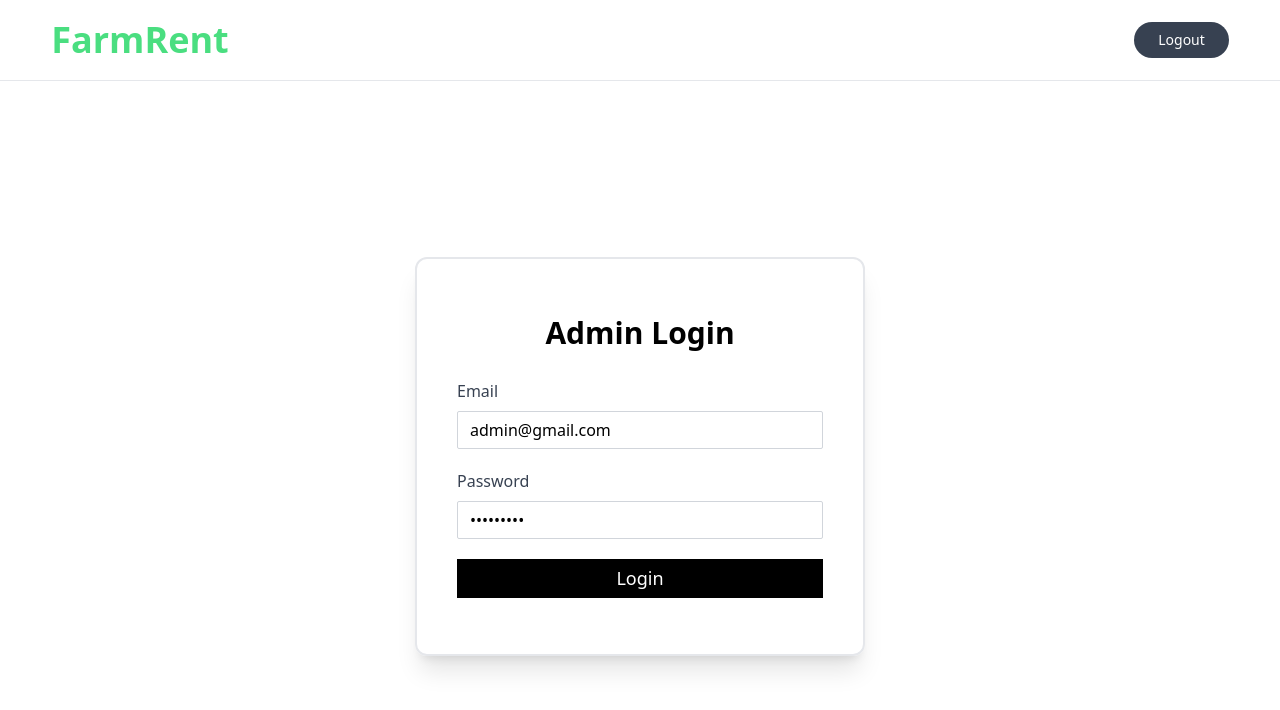
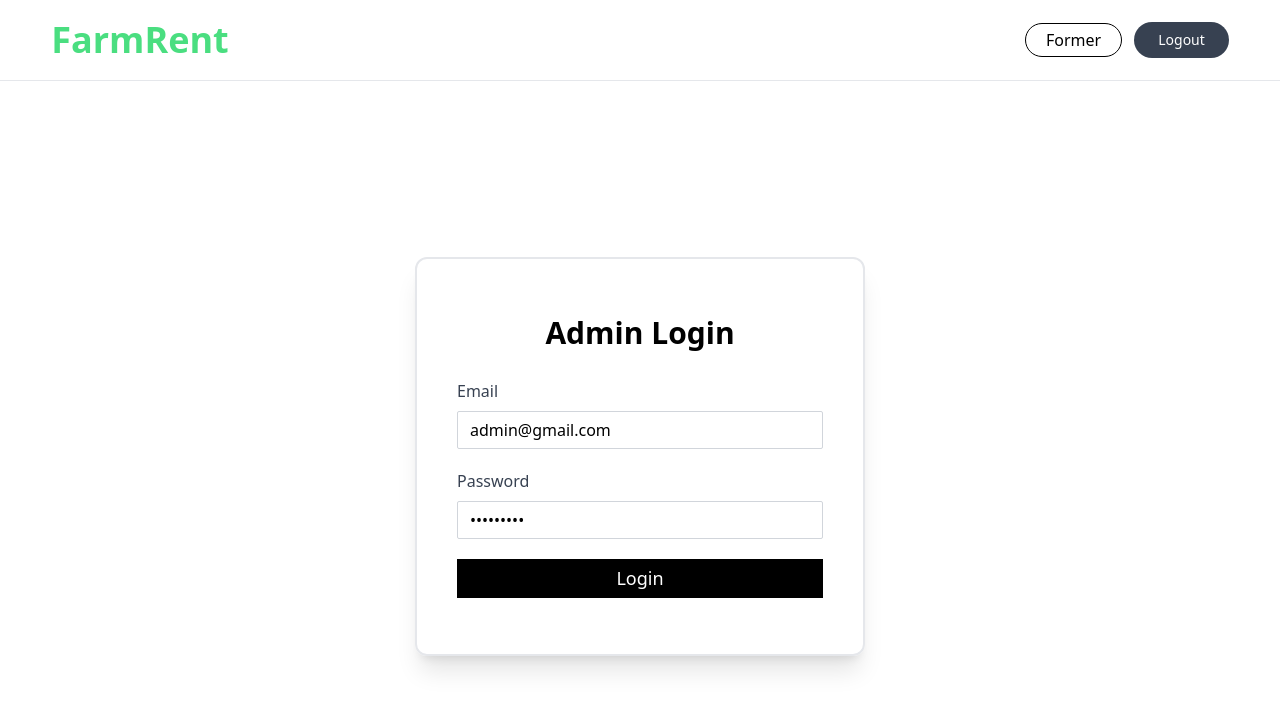
Before and after one commit to ajithkumar-velu/farmRent, a React (Vite) app in the folder admin/: page / in a window 1280 px wide. Shown: the top 710 px of the page. Built offline with nearby package versions, Linux system fonts and the light colour scheme; no server answers.

Commit message:
Update NavbarProvider.jsx

```diff
--- a/admin/src/components/NavbarProvider.jsx
+++ b/admin/src/components/NavbarProvider.jsx
@@ -14,6 +14,7 @@ const NavbarProvider = () => {
     <div className='flex items-center justify-between py-5 px-[4%]' >
       <p onClick={(() => navigate('/'))} className="text-4xl text-green-400 font-bold cursor-pointer" >FarmRent</p>
       <div className='flex items-center gap-3' >
+        <a href='https://farm-rent-frontend.vercel.app/' className='border px-5 py-1 rounded-full border-black' >Former</a>
         <button onClick={logout} className='px-5 py-2 sm:px-6 text-xs sm:text-sm bg-gray-700 text-white rounded-full' >Logout</button>
       </div>
     </div>
```
